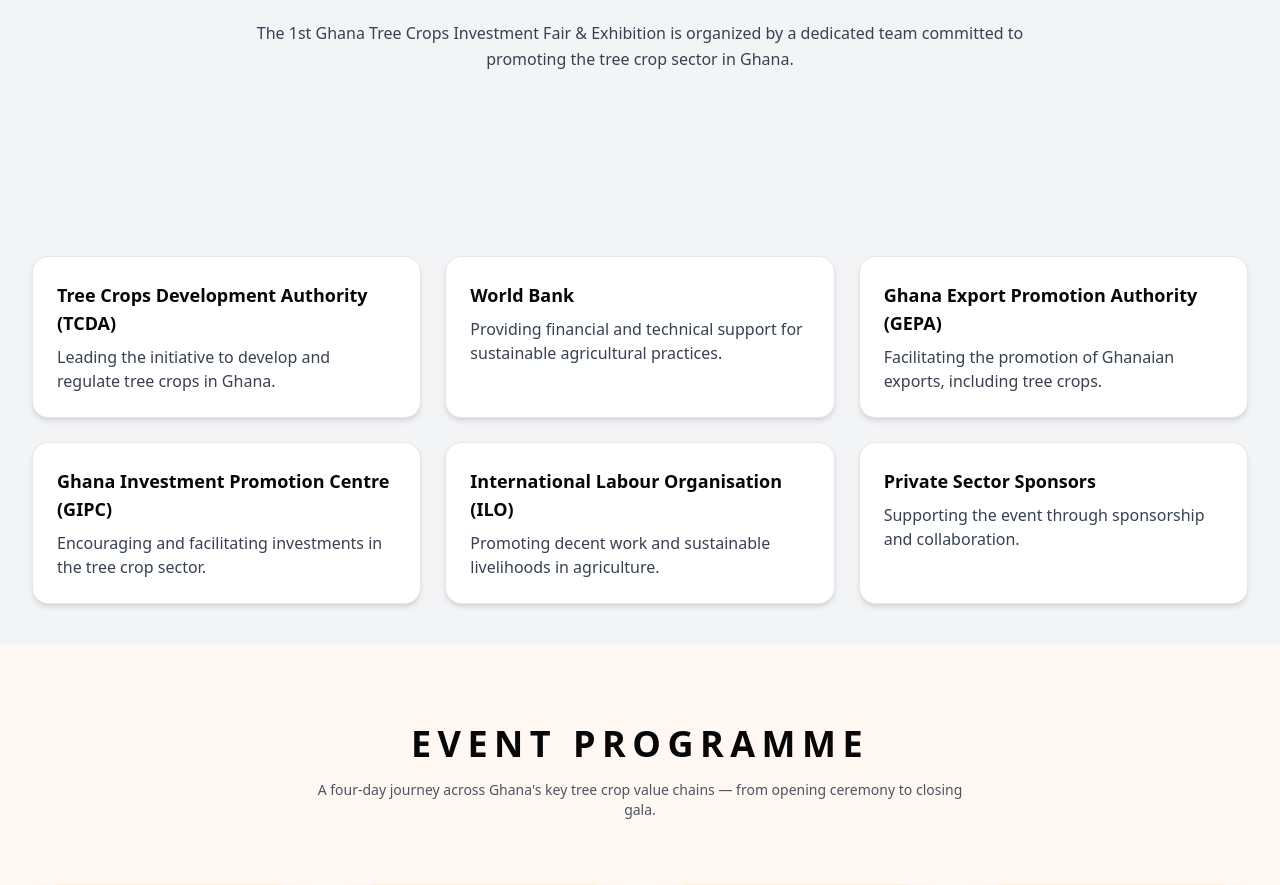
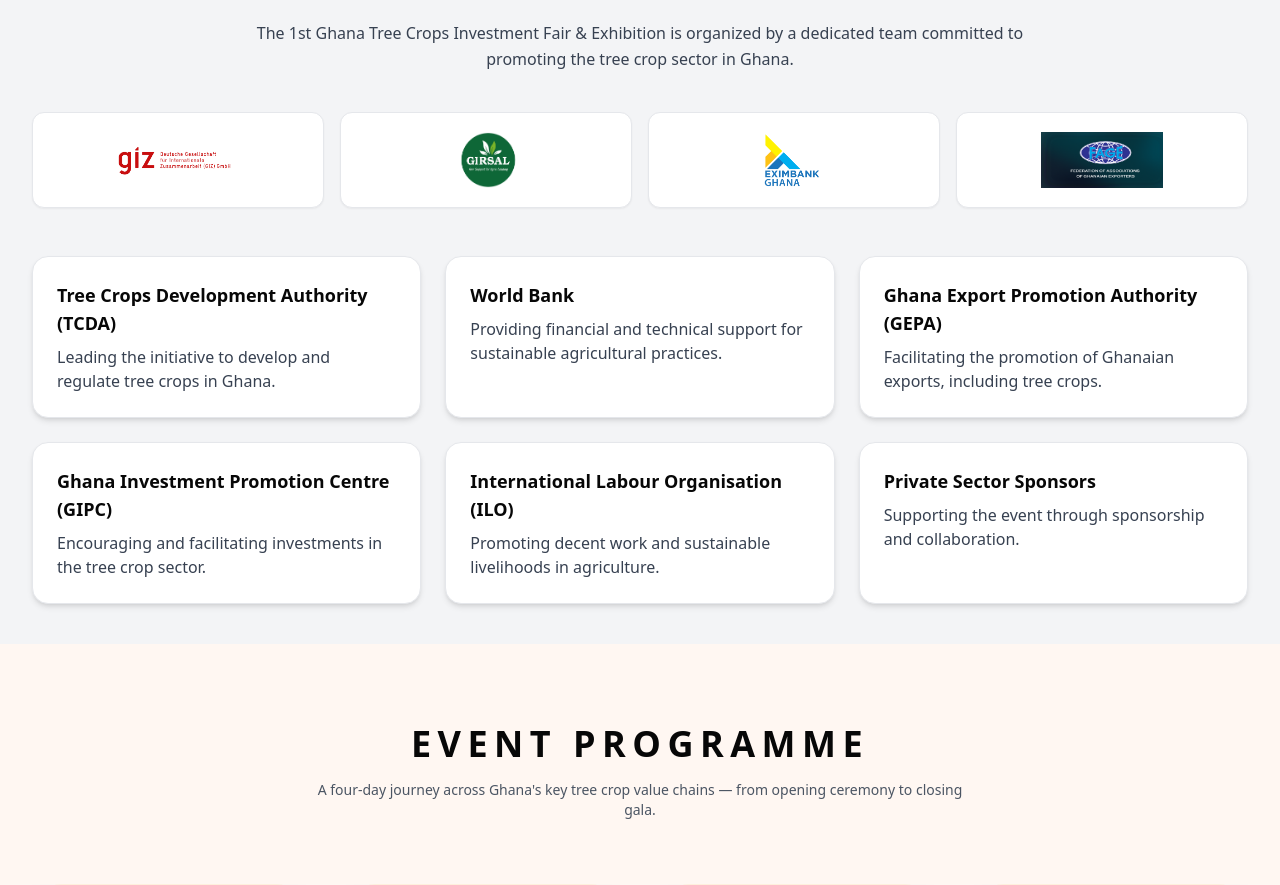
Before and after one commit to theperfectgentleman/gtcif, a Next.js app: page / in a window 1280 px wide. Shown: the part 3770-4655 px from the top of the page. Built offline with nearby package versions, Linux system fonts and the light colour scheme.

Commit message:
feat: Implement logo slider with fading transition and pagination

```diff
--- a/src/components/LogoSlider.tsx
+++ b/src/components/LogoSlider.tsx
@@ -1,3 +1,5 @@
+"use client";
+
 import Image, { type StaticImageData } from 'next/image';
 import React from 'react';
 
@@ -12,31 +14,56 @@
 };
 
 const LogoSlider: React.FC<LogoSliderProps> = ({ logos, className }) => {
-    const items = React.useMemo(() => [...logos, ...logos], [logos]);
+    const pageSize = 4;
+    const totalPages = Math.max(1, Math.ceil(logos.length / pageSize));
+    const [page, setPage] = React.useState(0);
+    const [isFading, setIsFading] = React.useState(false);
+
+    React.useEffect(() => {
+        if (logos.length <= pageSize) return;
+
+        const intervalMs = 3200;
+        const fadeMs = 350;
+
+        const id = setInterval(() => {
+            setIsFading(true);
+            window.setTimeout(() => {
+                setPage((prev) => (prev + 1) % totalPages);
+                setIsFading(false);
+            }, fadeMs);
+        }, intervalMs);
+
+        return () => {
+            clearInterval(id);
+        };
+    }, [logos.length, totalPages]);
+
+    const visible = React.useMemo(() => {
+        if (logos.length === 0) return [] as LogoItem[];
+        const start = page * pageSize;
+        return Array.from({ length: Math.min(pageSize, logos.length) }, (_, i) => logos[(start + i) % logos.length]);
+    }, [logos, page]);
 
     return (
         <div className={className} aria-label="Organizers logos">
-            <div className="overflow-hidden">
-                <div className="flex w-max gap-4 animate-logoMarquee motion-reduce:animate-none">
-                    {items.map((logo, index) => (
             <div
-                            key={`${logo.alt}-${index}`}
-                            className="shrink-0 basis-1/2 sm:basis-1/3 md:basis-1/3"
+                className={`grid grid-cols-2 sm:grid-cols-4 gap-4 transition-opacity duration-300 motion-reduce:transition-none ${
+                    isFading ? 'opacity-0' : 'opacity-100'
+                }`}
             >
-                            <div className="h-24 w-[16rem] sm:w-[14rem] md:w-[16rem] rounded-xl bg-white border border-gray-200 shadow-sm flex items-center justify-center px-4">
+                {visible.map((logo) => (
+                    <div key={logo.alt} className="rounded-xl bg-white border border-gray-200 shadow-sm h-24 flex items-center justify-center px-4">
                         <div className="relative h-14 w-full">
                             <Image
                                 src={logo.src}
                                 alt={logo.alt}
                                 fill
-                                        sizes="(min-width: 768px) 16rem, 14rem"
+                                sizes="(min-width: 640px) 25vw, 50vw"
                                 className="object-contain"
                             />
                         </div>
                     </div>
-                        </div>
                 ))}
-                </div>
             </div>
         </div>
     );
```
Lines whose indentation alone changed are shown as unchanged.
